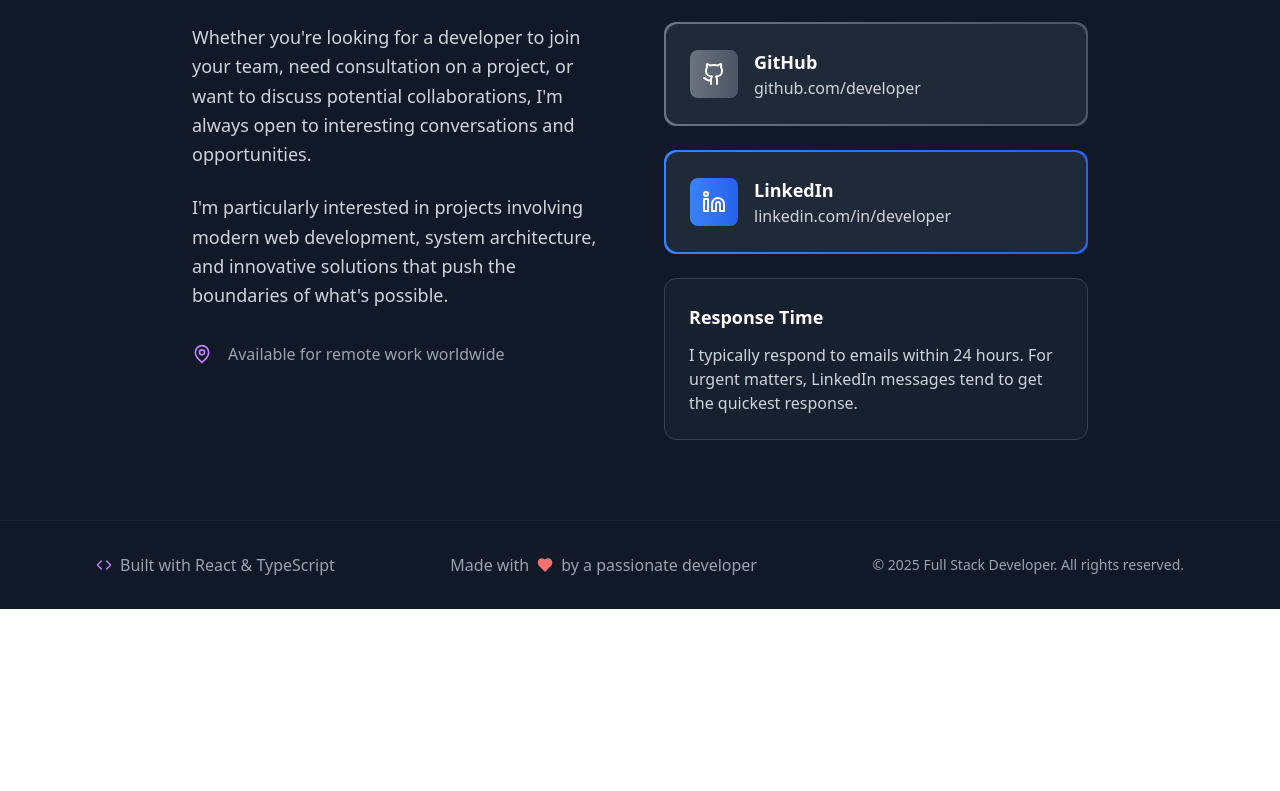
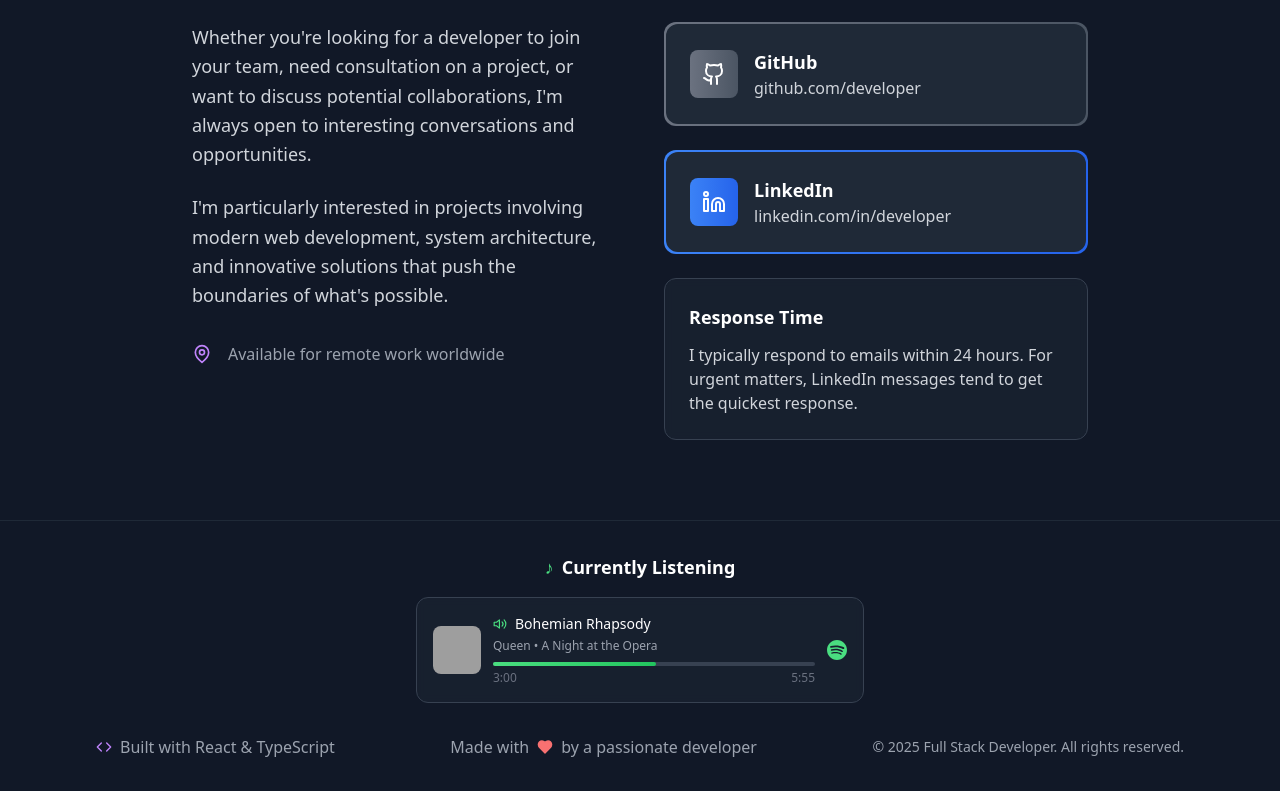
Before and after one commit to yetiabominable/portfolio, a React (Vite) app: page / in a window 1280 px wide. Shown: the part 6761-7552 px from the top of the page. Before the commit the page ends 7370 px from the top, so only its background shows below. Built offline with nearby package versions, Linux system fonts and the light colour scheme; grey boxes are pictures that could not be loaded.

Commit message:
Add Spotify Now Playing Integration

```diff
--- a/src/components/Footer.tsx
+++ b/src/components/Footer.tsx
@@ -1,10 +1,24 @@
 import React from 'react';
 import { Heart, Code } from 'lucide-react';
+import SpotifyWidget from './SpotifyWidget';
 
 const Footer: React.FC = () => {
   return (
     <footer className="bg-gray-900 border-t border-gray-800 py-8">
       <div className="max-w-6xl mx-auto px-4 sm:px-6 lg:px-8">
+        {/* Spotify Widget */}
+        <div className="mb-8">
+          <div className="flex items-center justify-center mb-4">
+            <h3 className="text-lg font-semibold text-white flex items-center">
+              <span className="text-green-400 mr-2">♪</span>
+              Currently Listening
+            </h3>
+          </div>
+          <div className="max-w-md mx-auto">
+            <SpotifyWidget />
+          </div>
+        </div>
+
         <div className="flex flex-col md:flex-row justify-between items-center">
           <div className="flex items-center text-gray-400 mb-4 md:mb-0">
             <Code size={16} className="mr-2 text-purple-400" />
--- /dev/null
+++ b/src/components/SpotifyWidget.tsx
@@ -0,0 +1,139 @@
+import React, { useState, useEffect } from 'react';
+import { Music, Play, Pause, Volume2 } from 'lucide-react';
+
+interface SpotifyTrack {
+  name: string;
+  artist: string;
+  album: string;
+  albumArt: string;
+  isPlaying: boolean;
+  progress: number;
+  duration: number;
+  url: string;
+}
+
+const SpotifyWidget: React.FC = () => {
+  const [currentTrack, setCurrentTrack] = useState<SpotifyTrack | null>(null);
+  const [isLoading, setIsLoading] = useState(true);
+  const [error, setError] = useState<string | null>(null);
+
+  // Mock data for demonstration - replace with actual Spotify API integration
+  useEffect(() => {
+    const mockTrack: SpotifyTrack = {
+      name: "Bohemian Rhapsody",
+      artist: "Queen",
+      album: "A Night at the Opera",
+      albumArt: "https://images.unsplash.com/photo-1493225457124-a3eb161ffa5f?w=300&h=300&fit=crop&crop=center",
+      isPlaying: true,
+      progress: 180000, // 3 minutes in milliseconds
+      duration: 355000, // 5:55 in milliseconds
+      url: "https://open.spotify.com/track/example"
+    };
+
+    // Simulate API call delay
+    const timer = setTimeout(() => {
+      setCurrentTrack(mockTrack);
+      setIsLoading(false);
+    }, 1000);
+
+    return () => clearTimeout(timer);
+  }, []);
+
+  const formatTime = (ms: number) => {
+    const minutes = Math.floor(ms / 60000);
+    const seconds = Math.floor((ms % 60000) / 1000);
+    return `${minutes}:${seconds.toString().padStart(2, '0')}`;
+  };
+
+  const progressPercentage = currentTrack
+    ? (currentTrack.progress / currentTrack.duration) * 100
+    : 0;
+
+  if (isLoading) {
+    return (
+      <div className="bg-gray-800/50 backdrop-blur-sm rounded-xl p-4 border border-gray-700 animate-pulse">
+        <div className="flex items-center space-x-3">
+          <div className="w-12 h-12 bg-gray-700 rounded-lg"></div>
+          <div className="flex-1 space-y-2">
+            <div className="h-4 bg-gray-700 rounded w-3/4"></div>
+            <div className="h-3 bg-gray-700 rounded w-1/2"></div>
+          </div>
+        </div>
+      </div>
+    );
+  }
+
+  if (error || !currentTrack) {
+    return (
+      <div className="bg-gray-800/50 backdrop-blur-sm rounded-xl p-4 border border-gray-700">
+        <div className="flex items-center space-x-3 text-gray-400">
+          <Music size={20} />
+          <span className="text-sm">Not playing anything right now</span>
+        </div>
+      </div>
+    );
+  }
+
+  return (
+    <div className="bg-gray-800/50 backdrop-blur-sm rounded-xl p-4 border border-gray-700 hover:border-green-500/50 transition-all duration-300 group">
+      <div className="flex items-center space-x-3">
+        {/* Album Art */}
+        <div className="relative flex-shrink-0">
+          <img
+            src={currentTrack.albumArt}
+            alt={`${currentTrack.album} cover`}
+            className="w-12 h-12 rounded-lg object-cover"
+          />
+          <div className="absolute inset-0 bg-black/20 rounded-lg flex items-center justify-center opacity-0 group-hover:opacity-100 transition-opacity duration-200">
+            {currentTrack.isPlaying ? (
+              <Pause size={16} className="text-white" />
+            ) : (
+              <Play size={16} className="text-white" />
+            )}
+          </div>
+        </div>
+
+        {/* Track Info */}
+        <div className="flex-1 min-w-0">
+          <div className="flex items-center space-x-2 mb-1">
+            <Volume2 size={14} className="text-green-400 flex-shrink-0" />
+            <p className="text-white font-medium text-sm truncate">
+              {currentTrack.name}
+            </p>
+          </div>
+          <p className="text-gray-400 text-xs truncate mb-2">
+            {currentTrack.artist} • {currentTrack.album}
+          </p>
+
+          {/* Progress Bar */}
+          <div className="space-y-1">
+            <div className="w-full bg-gray-700 rounded-full h-1">
+              <div
+                className="bg-gradient-to-r from-green-400 to-green-500 h-1 rounded-full transition-all duration-300"
+                style={{ width: `${progressPercentage}%` }}
+              ></div>
+            </div>
+            <div className="flex justify-between text-xs text-gray-500">
+              <span>{formatTime(currentTrack.progress)}</span>
+              <span>{formatTime(currentTrack.duration)}</span>
+            </div>
+          </div>
+        </div>
+
+        {/* Spotify Logo */}
+        <a
+          href={currentTrack.url}
+          target="_blank"
+          rel="noopener noreferrer"
+          className="flex-shrink-0 text-green-400 hover:text-green-300 transition-colors duration-200"
+        >
+          <svg width="20" height="20" viewBox="0 0 24 24" fill="currentColor">
+            <path d="M12 0C5.4 0 0 5.4 0 12s5.4 12 12 12 12-5.4 12-12S18.66 0 12 0zm5.521 17.34c-.24.359-.66.48-1.021.24-2.82-1.74-6.36-2.101-10.561-1.141-.418.122-.779-.179-.899-.539-.12-.421.18-.78.54-.9 4.56-1.021 8.52-.6 11.64 1.32.42.18.479.659.301 1.02zm1.44-3.3c-.301.42-.841.6-1.262.3-3.239-1.98-8.159-2.58-11.939-1.38-.479.12-1.02-.12-1.14-.6-.12-.48.12-1.021.6-1.141C9.6 9.9 15 10.561 18.72 12.84c.361.181.54.78.241 1.2zm.12-3.36C15.24 8.4 8.82 8.16 5.16 9.301c-.6.179-1.2-.181-1.38-.721-.18-.601.18-1.2.72-1.381 4.26-1.26 11.28-1.02 15.721 1.621.539.3.719 1.02.42 1.56-.299.421-1.02.599-1.559.3z"/>
+          </svg>
+        </a>
+      </div>
+    </div>
+  );
+};
+
+export default SpotifyWidget;
```
